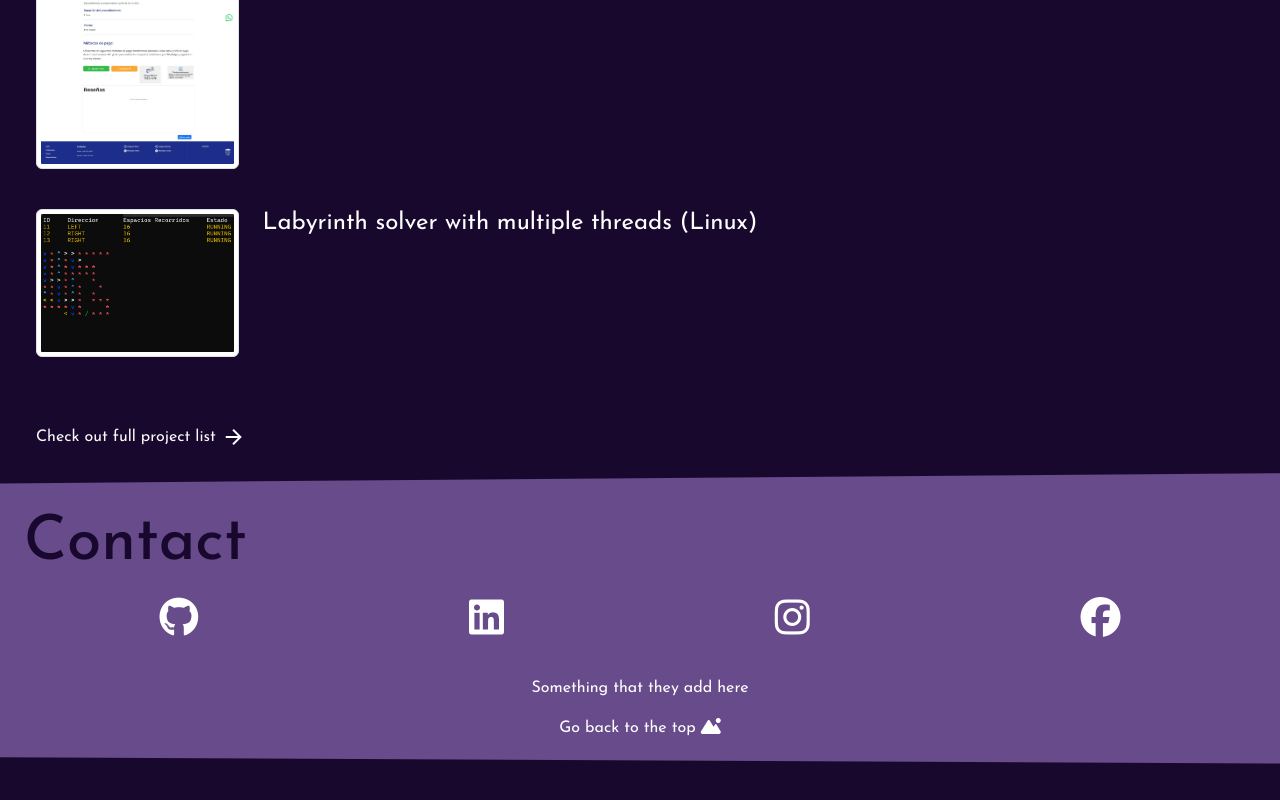
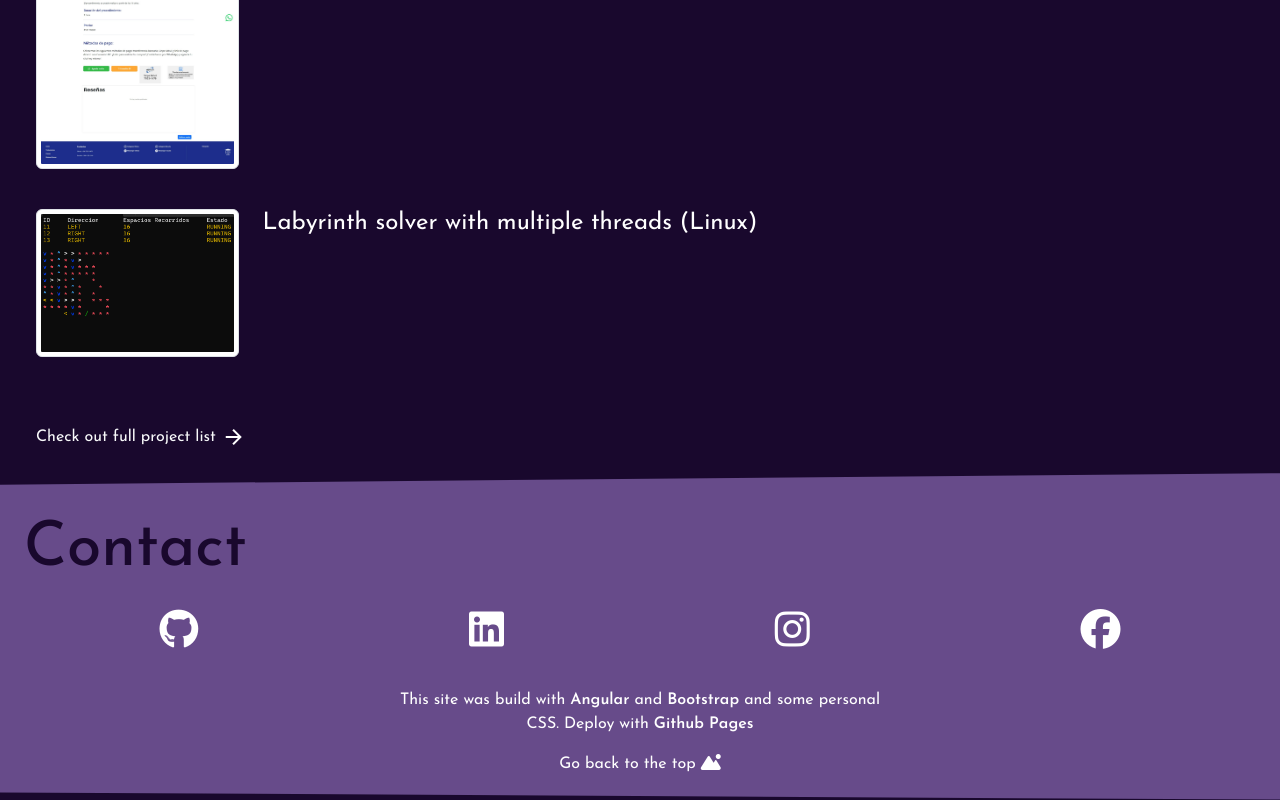
Before and after one commit to DeynerNB/PersonalPortfolio, an Angular app: page / in a window 1280 px wide. Shown: the part 1693-2493 px from the top of the page. Before the commit the page ends 2457 px from the top, so only its background shows below. Built offline with nearby package versions, Linux system fonts and the light colour scheme.

Commit message:
Added web information

```diff
--- a/src/app/components/contact-section/contact-section.component.css
+++ b/src/app/components/contact-section/contact-section.component.css
@@ -35,3 +35,16 @@
     transform: scaleX(1);
     transform-origin: center top;
 }
+
+.external_link {
+    color: #ffffff;
+    text-decoration: none;
+
+    font-weight: 600;
+
+    transition: color 0.1s ease-in-out;
+}
+
+.external_link:hover {
+    color: var(--primary_backgroundColor);
+}
--- a/src/app/components/contact-section/contact-section.component.html
+++ b/src/app/components/contact-section/contact-section.component.html
@@ -1,15 +1,17 @@
 <div class="p-4 position-relative">
     <div class="secondaryBackground trapezoid_background"></div>
-    <h2 class="main_subtitle transparent_text">Contact</h2>
+    <h2 class="main_subtitle transparent_text my-3">Contact</h2>
 
     <div class="d-flex justify-content-around fs-1">
         <a href="https://github.com/DeynerNB" target="_blank" rel="noopener noreferrer"><i class="social_media_icon fa-brands fa-github"></i></a>
-        <a href="linkedin.com/in/deyner-navarro-badilla-600b3423a" target="_blank" rel="noopener noreferrer"><i class="social_media_icon fa-brands fa-linkedin"></i></a>
+        <a href="https://linkedin.com/in/deyner-navarro-badilla-600b3423a" target="_blank" rel="noopener noreferrer"><i class="social_media_icon fa-brands fa-linkedin"></i></a>
         <a href="https://www.instagram.com/deyner_01/" target="_blank" rel="noopener noreferrer"><i class="social_media_icon fa-brands fa-instagram"></i></a>
         <a href="https://www.facebook.com/deynerandres.navarrobadilla/" target="_blank" rel="noopener noreferrer"><i class="social_media_icon fa-brands fa-facebook"></i></a>
     </div>
-    <div class="mt-4">
-        <p class="text-center">Something that they add here</p>
+    <div class="mt-4 row justify-content-center">
+        <p class="text-center col-sm-12 col-md-6 col-lg-5">
+            This site was build with <a href="https://angular.dev/" target="_blank" class="external_link">Angular</a> and <a href="https://getbootstrap.com/" target="_blank" class="external_link">Bootstrap</a> and some personal CSS. Deploy with <a href="https://pages.github.com/" target="_blank" class="external_link">Github Pages</a>
+        </p>
     </div>
     <div class="text-center">
         <a href="#main-section" class=" link-darker-animation">Go back to the top <i class="fa-solid fa-mountain-sun"></i></a>
```
